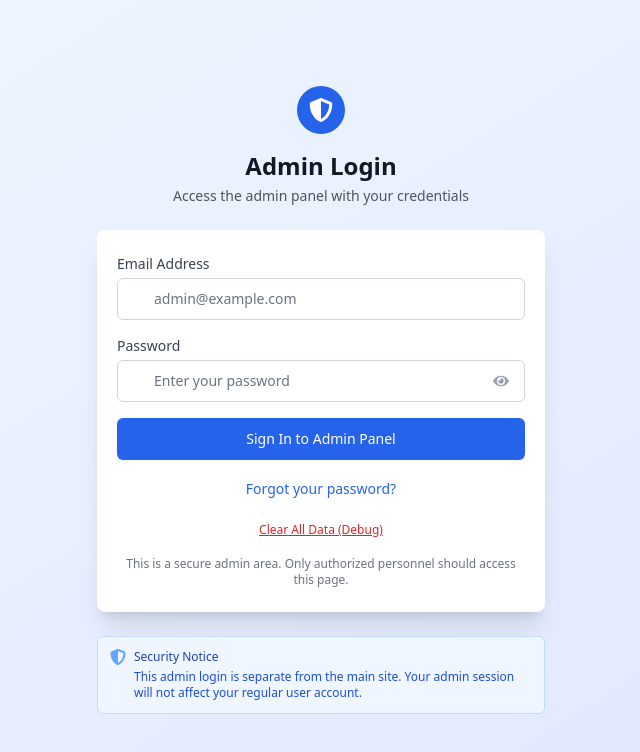
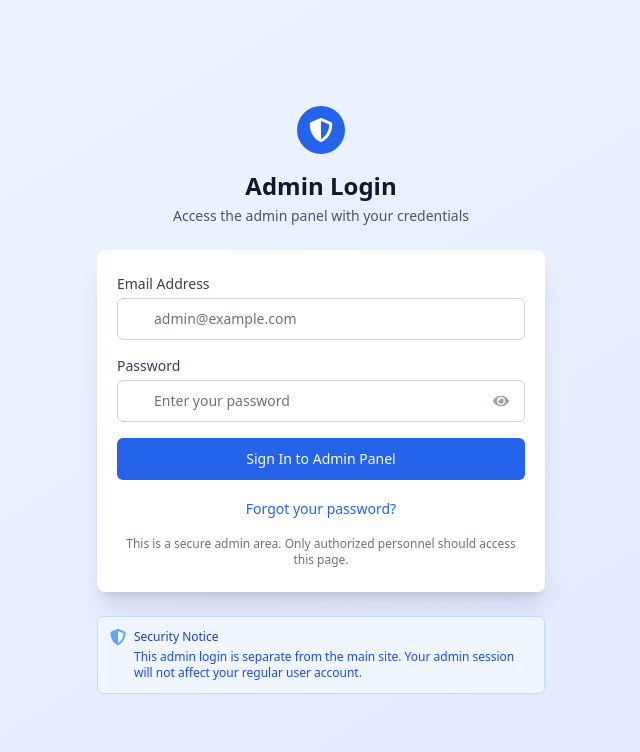
Before and after one commit to swetamaurya/Admin-frontend, a React (Vite) app: page / in a window 1280 px wide. Shown: the top 752 px of the page, without its empty margins (319-959 px from the left). Built offline with nearby package versions, Linux system fonts and the light colour scheme; no server answers.

Commit message:
Remove debug button from login page
- Removed 'Clear All Data (Debug)' button from AdminLogin.jsx
- Removed clearAllData function that was only for debugging
- Cleaned up login page UI
- Ready for production use

```diff
--- a/src/pages/admin/AdminLogin.jsx
+++ b/src/pages/admin/AdminLogin.jsx
@@ -79,12 +79,6 @@ const AdminLogin = () => {
     }
   };
 
-  const clearAllData = () => {
-    localStorage.removeItem('adminToken');
-    localStorage.removeItem('adminUser');
-    toast.success('All data cleared! Please try logging in again.');
-    console.log('All authentication data cleared');
-  };
 
   return (
     <div className="min-h-screen bg-gradient-to-br from-blue-50 to-indigo-100 flex items-center justify-center py-6 px-4 sm:px-6 lg:px-8">
@@ -193,16 +187,6 @@ const AdminLogin = () => {
               </button>
             </div>
 
-            {/* Clear Data Button - For debugging */}
-            <div className="text-center">
-              <button
-                type="button"
-                onClick={clearAllData}
-                className="text-xs text-red-600 hover:text-red-800 transition-colors duration-200 underline"
-              >
-                Clear All Data (Debug)
-              </button>
-            </div>
           </form>
 
           {/* Footer */}
```
